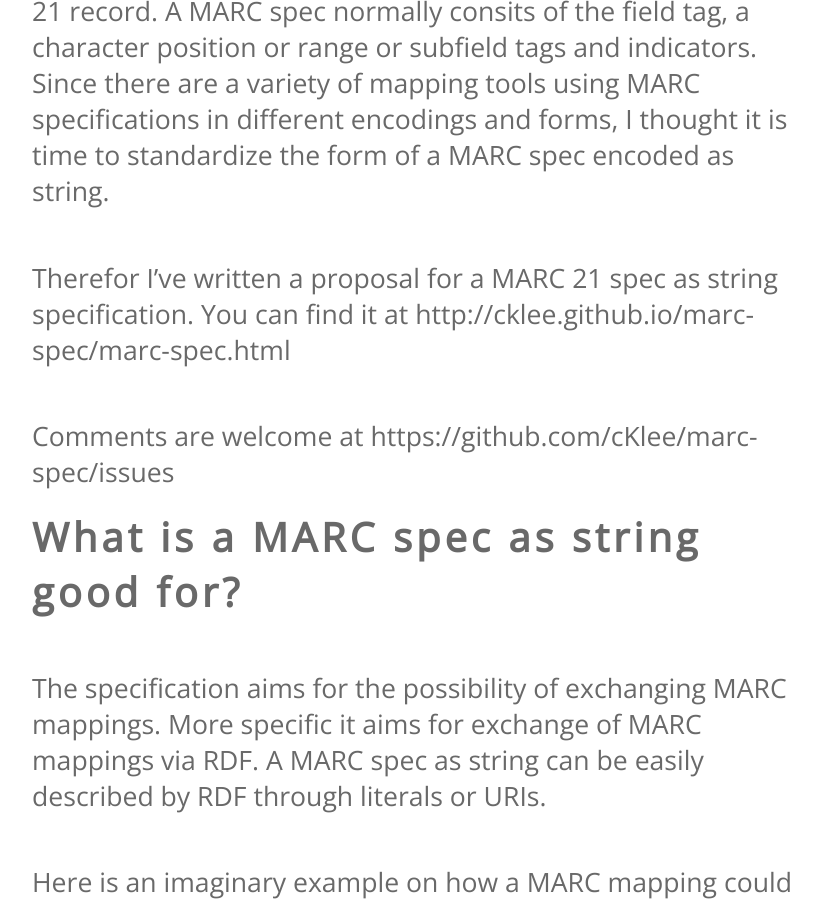
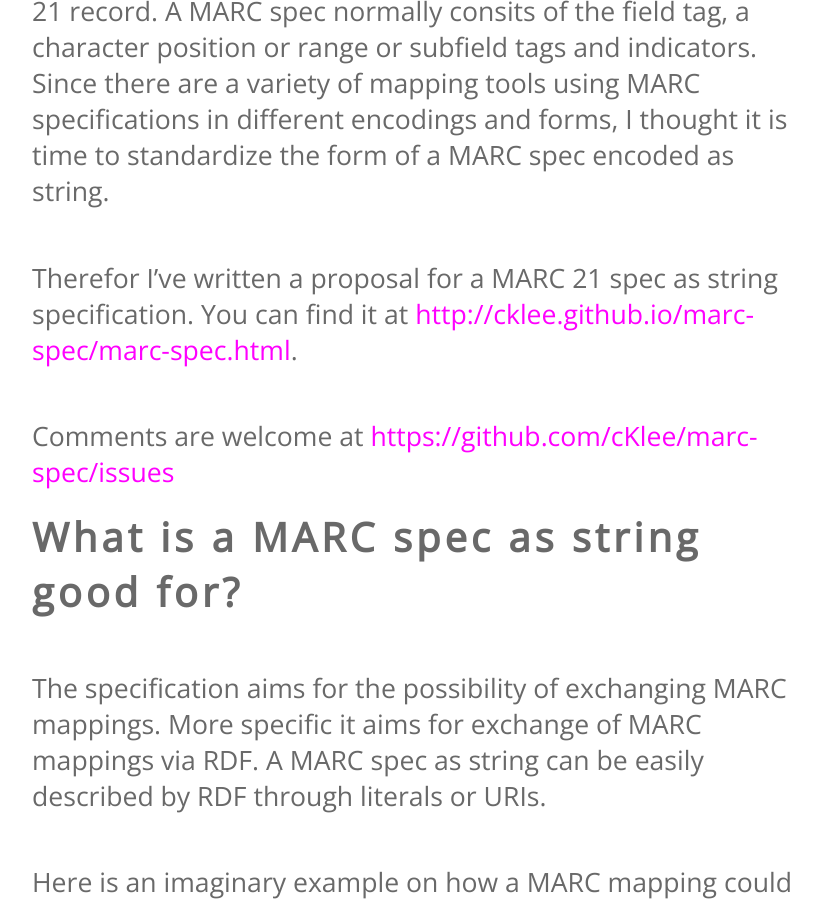
Before and after one commit to collidoscope/collidoscope.github.com, a Jekyll site: the page built from _posts/blog/2013-12-19-marcspec-as-string.md, in a window 1280 px wide and 900 px high, scrolled down 466 px. Shown: the whole window, without its empty margins (224-1045 px from the left). Built offline with Jekyll 4.4.1, drawn with Linux system fonts in a browser that asks for light colours; some web fonts are replaced; Markdown is read by kramdown in place of the engine named in the settings; comment, search, counter and statistics services are not loaded; part of the change alters nothing that is shown.

```diff
--- a/_posts/blog/2013-12-19-marcspec-as-string.md
+++ b/_posts/blog/2013-12-19-marcspec-as-string.md
@@ -14,9 +14,9 @@ sharing: "true"
 
 *MARC spec as string* is a specification for a MARC 21 field specification (short MARC spec) encoded as string. A MARC spec defines the reference to a data set derived from a MARC 21 record. A MARC spec normally consits of the field tag, a character position or range or subfield tags and indicators. Since there are a variety of mapping tools using MARC specifications in different encodings and forms, I thought it is time to standardize the form of a MARC spec encoded as string.
 
-Therefor I've written a proposal for a MARC 21 spec as string specification. You can find it at http://cklee.github.io/marc-spec/marc-spec.html
+Therefor I've written a proposal for a MARC 21 spec as string specification. You can find it at <a href="http://cklee.github.io/marc-spec/marc-spec.html">http://cklee.github.io/marc-spec/marc-spec.html</a>.
 
-Comments are welcome at https://github.com/cKlee/marc-spec/issues
+Comments are welcome at <a href="https://github.com/cKlee/marc-spec/issues">https://github.com/cKlee/marc-spec/issues</a>
 
 ## What is a MARC spec as string good for?
 
```
